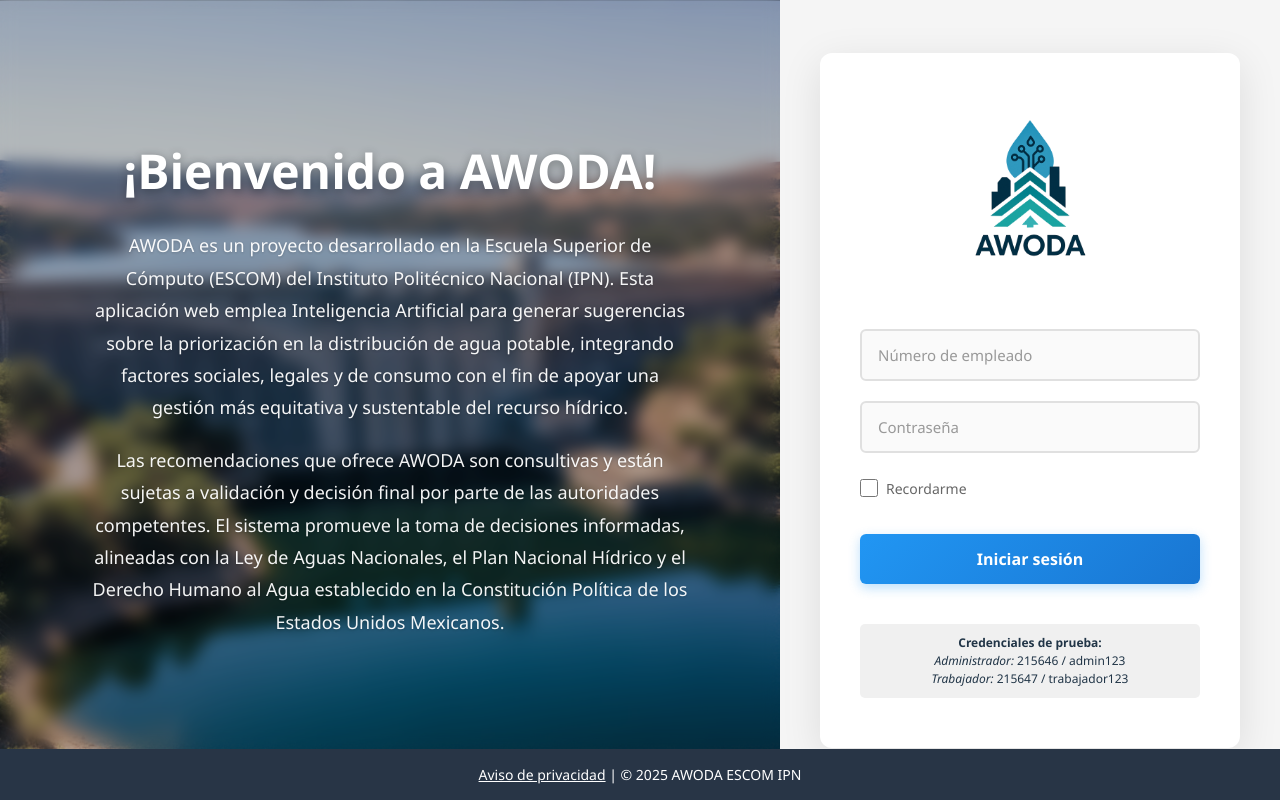
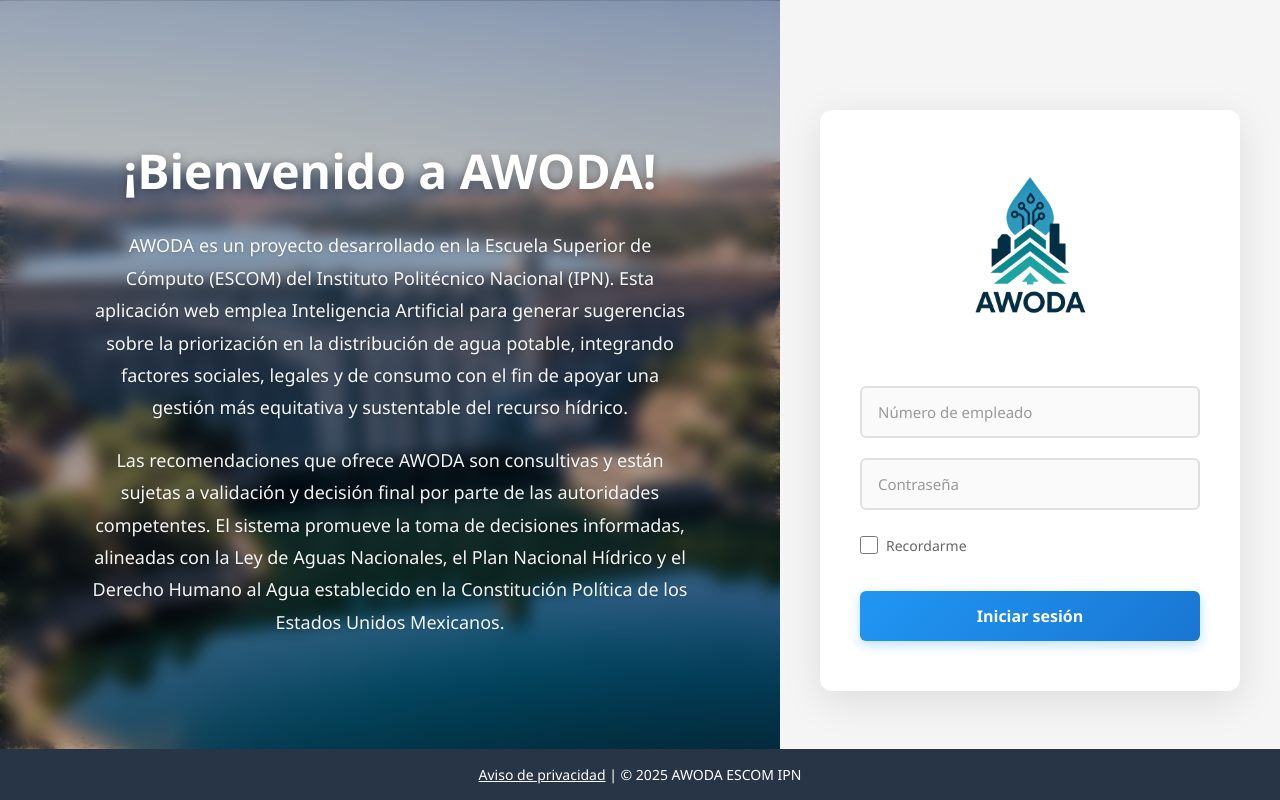
Before and after one commit to andres-pg9/TT-AWODA, a React (Vite) app in the folder frontend/: page /login in a window 1280 px wide. Built offline with nearby package versions, Linux system fonts and the light colour scheme.

Commit message:
Eliminar las credenciales de prueba del componente Login.jsx

```diff
--- a/frontend/src/components/Login.jsx
+++ b/frontend/src/components/Login.jsx
@@ -178,12 +178,6 @@
                             {cargando ? 'Iniciando sesión...' : 'Iniciar sesión'}
                         </button>
 
-                        {/* 🔥 CREDENCIALES DE PRUEBA - BORRAR EN PRODUCCIÓN */}
-                        <div style={{ marginTop: '20px', padding: '10px', backgroundColor: '#f0f0f0', borderRadius: '5px', fontSize: '12px' }}>
-                            <strong>Credenciales de prueba:</strong><br />
-                            <em>Administrador:</em> 215646 / admin123<br />
-                            <em>Trabajador:</em> 215647 / trabajador123
-                        </div>
                     </form>
                 </div>
             </div>
```
